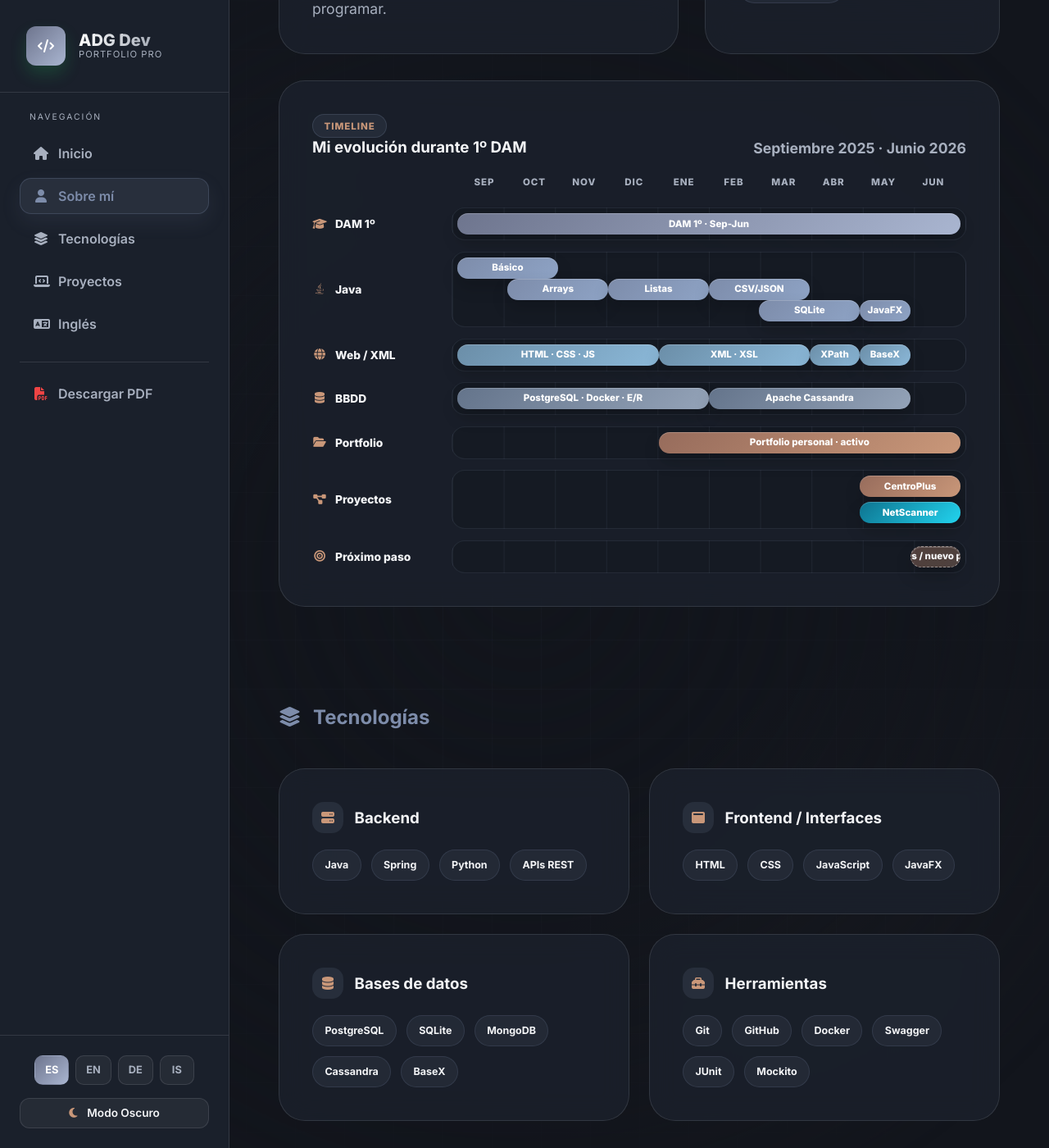
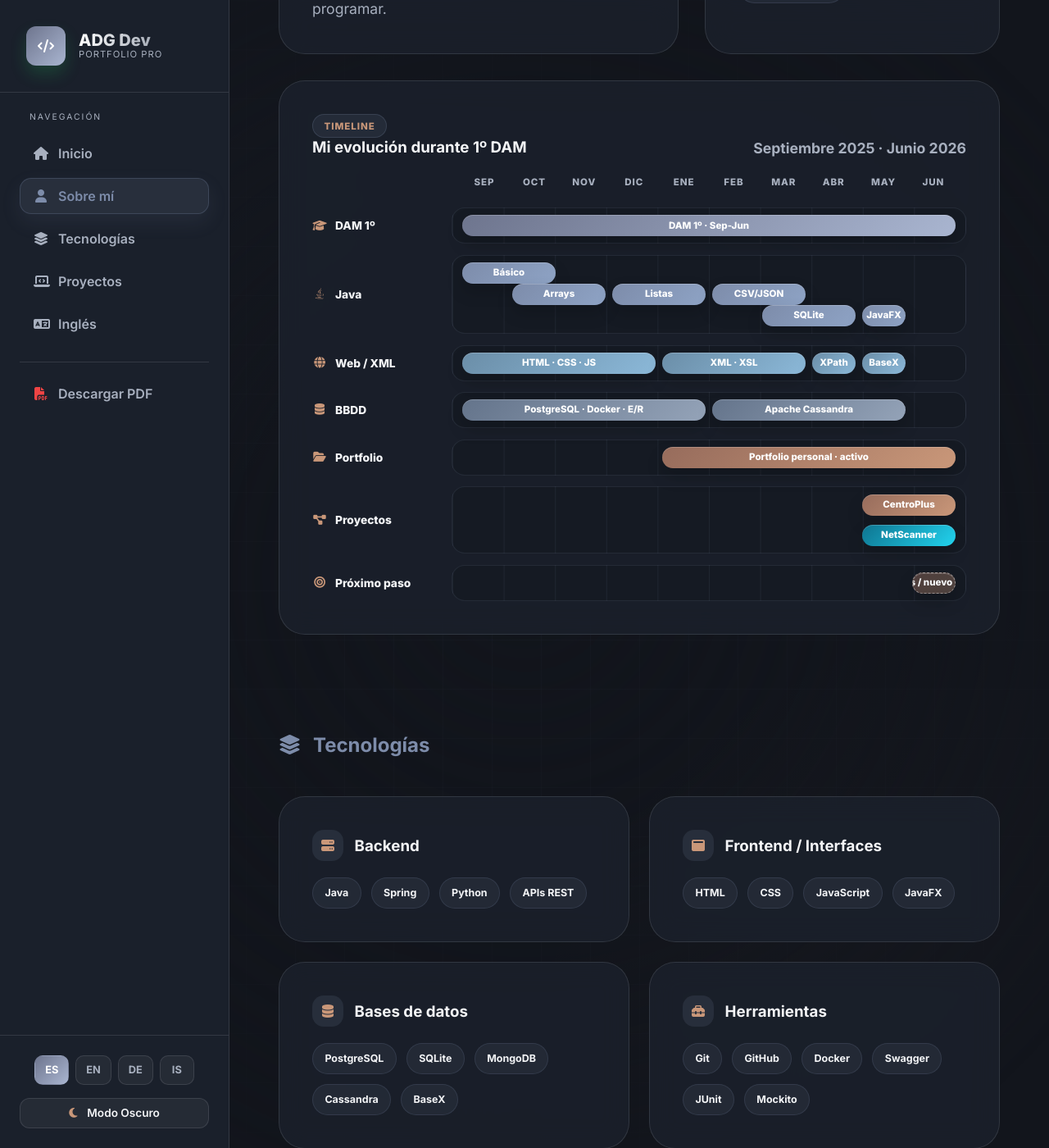
Before and after one commit to alejandroDonGar/alejandroDonGar.github.io, a Jekyll site: the page built from index.html, in a window 1280 px wide and 1400 px high, scrolled down 1550 px. Shown: the whole window at 82% size. Built offline with Jekyll 4.4.1, drawn with Linux system fonts in a browser that asks for light colours.

Commit message:
Correccion de espaciados en el timeline

```diff
--- a/assets/css/styles.css
+++ b/assets/css/styles.css
@@ -2837,9 +2837,9 @@ aside > div:nth-child(2) {
 }
 
 .roadmap-track {
-    min-height: 38px;
+    min-height: 42px;
     align-items: center;
-    padding: 6px;
+    padding: 8px;
     border: 1px solid rgba(125, 140, 170, 0.14);
     border-radius: 16px;
     background:
@@ -2855,15 +2855,16 @@ aside > div:nth-child(2) {
 }
 
 .roadmap-track-stacked {
-    min-height: 72px;
+    min-height: 82px;
     grid-template-rows: repeat(2, 1fr);
-    row-gap: 6px;
+    row-gap: 10px;
 }
 
 .roadmap-bar {
     grid-column: var(--start) / span var(--span);
     min-width: 0;
     height: 26px;
+    margin-inline: 4px;
     display: flex;
     align-items: center;
     justify-content: center;
```
